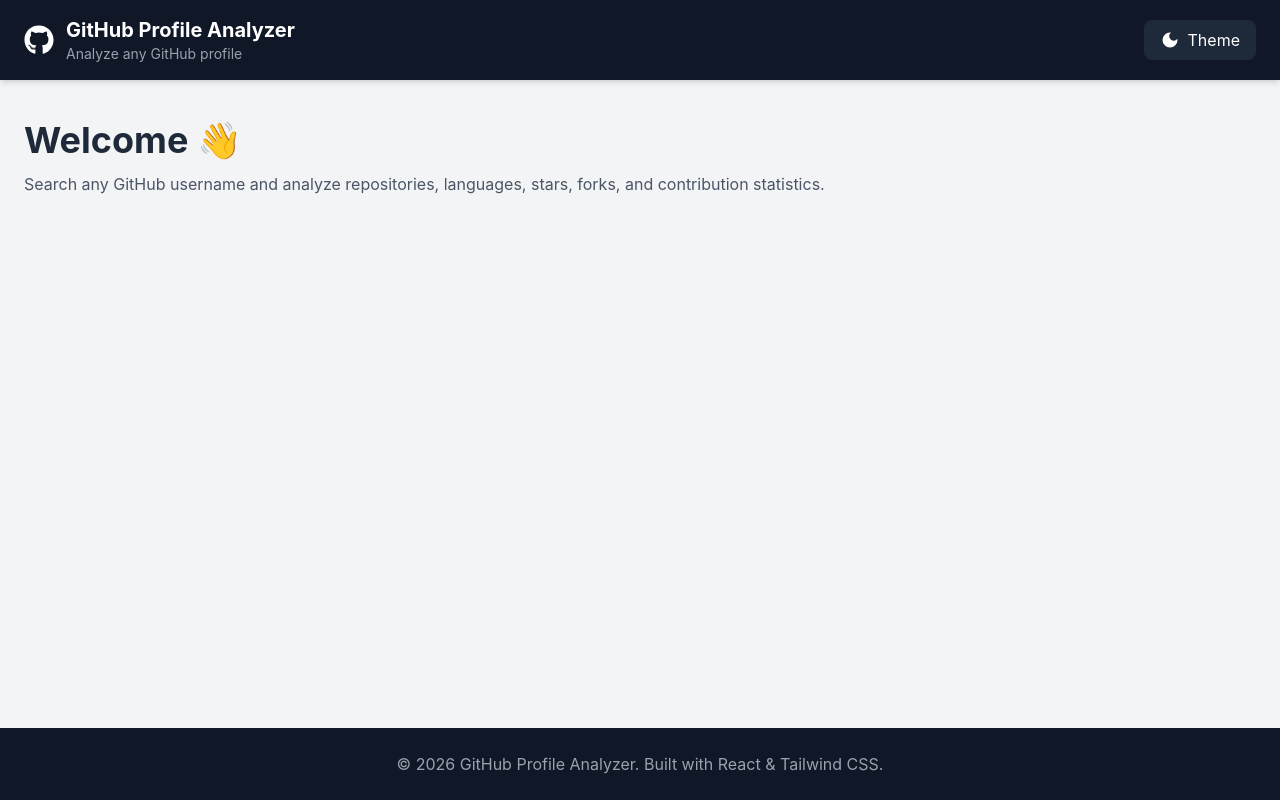
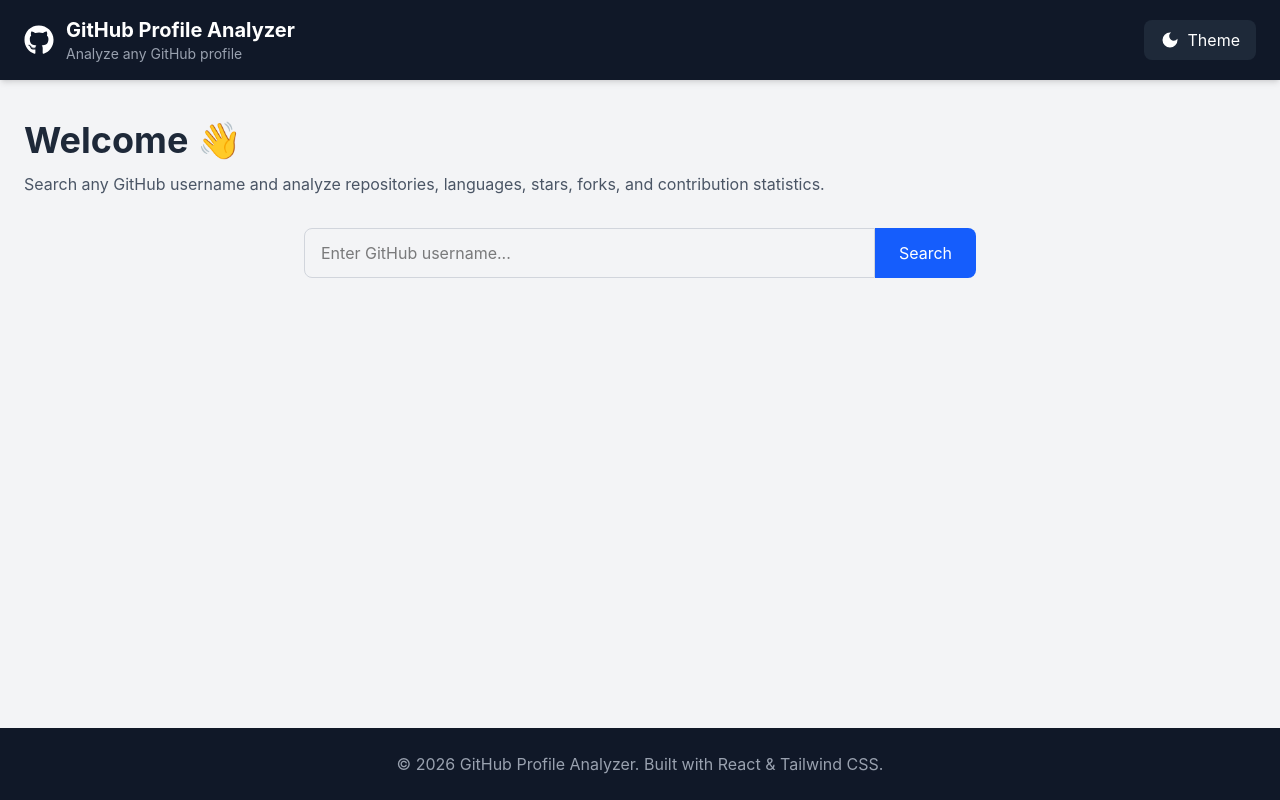
Before and after one commit to ayeshanoor06/github-profile-analyzer, a React (Vite) app: page / in a window 1280 px wide. Built offline with nearby package versions, Linux system fonts and the light colour scheme.

Commit message:
Create reusable search bar component

```diff
--- /dev/null
+++ b/src/components/ui/SearchBar.jsx
@@ -0,0 +1,21 @@
+function SearchBar() {
+  return (
+    <div className="w-full max-w-2xl mx-auto mt-8">
+      <div className="flex">
+        <input
+          type="text"
+          placeholder="Enter GitHub username..."
+          className="flex-1 border border-gray-300 rounded-l-lg px-4 py-3 focus:outline-none focus:ring-2 focus:ring-blue-500"
+        />
+
+        <button
+          className="bg-blue-600 hover:bg-blue-700 text-white px-6 rounded-r-lg transition"
+        >
+          Search
+        </button>
+      </div>
+    </div>
+  );
+}
+
+export default SearchBar;
--- a/src/pages/Home.jsx
+++ b/src/pages/Home.jsx
@@ -1,3 +1,5 @@
+import SearchBar from "../components/ui/SearchBar";
+
 function Home() {
   return (
     <section className="max-w-7xl mx-auto px-6 py-10">
@@ -9,6 +11,8 @@
         Search any GitHub username and analyze repositories,
         languages, stars, forks, and contribution statistics.
       </p>
+
+      <SearchBar />
     </section>
   );
 }
```
